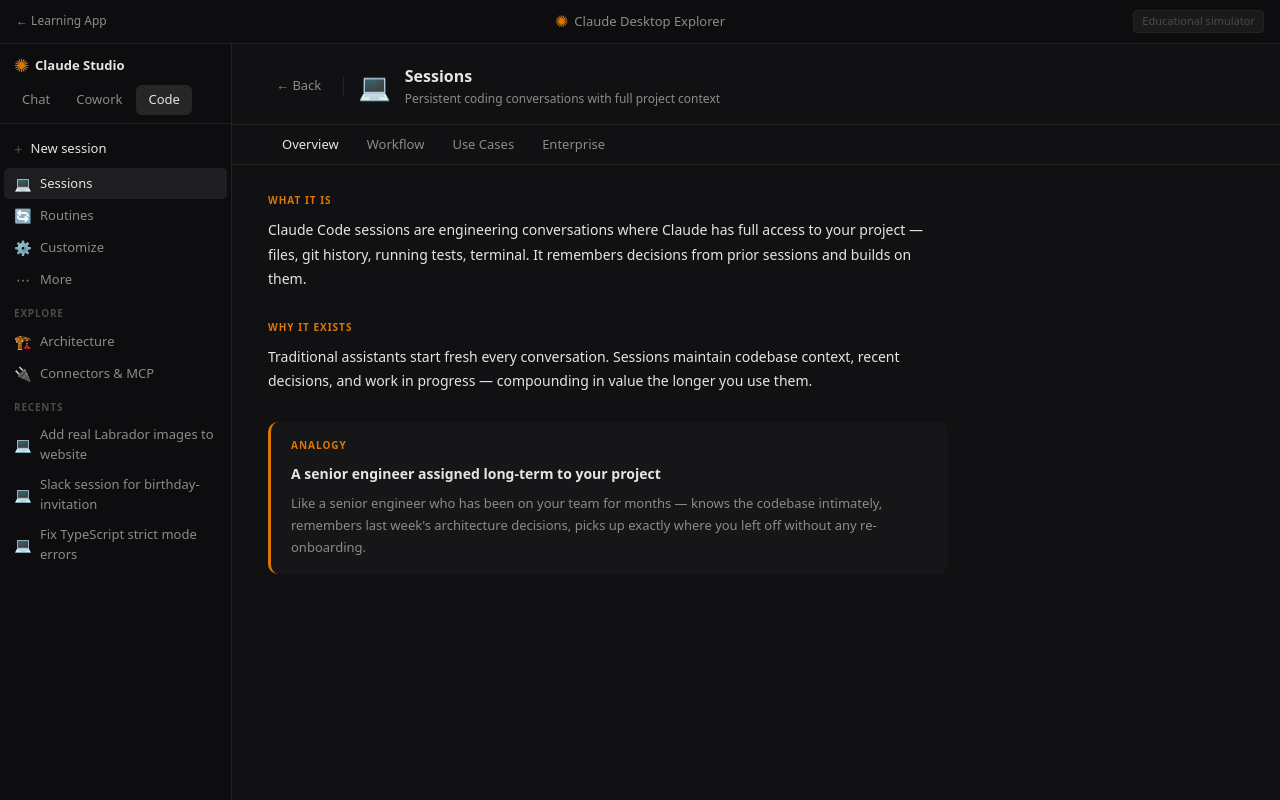
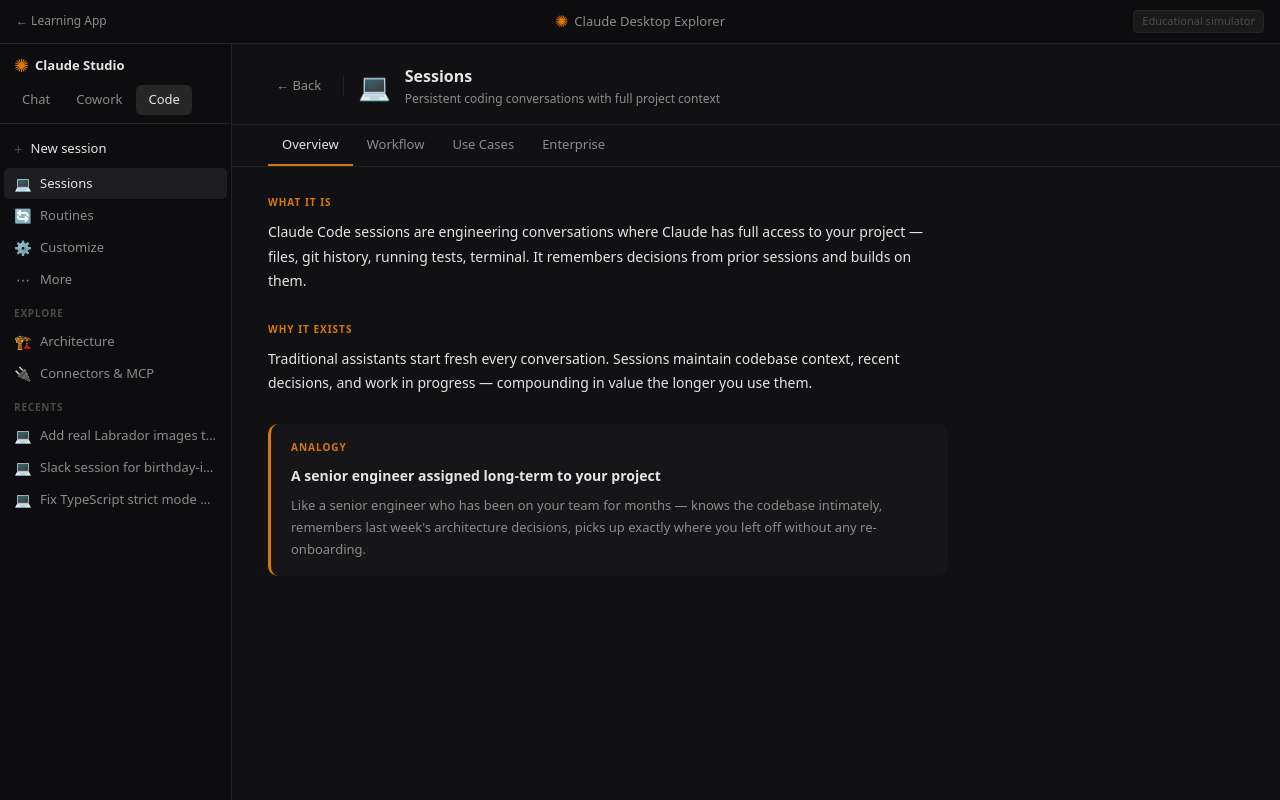
Before and after one commit to rajeshuriti/claude-terminology, a React (Vite) app in the folder learning-platform/: page /studio in a window 1280 px wide. Both pictures are taken after a click on the button 756 px from the left and 184 px from the top of the page. Built offline with nearby package versions, Linux system fonts and the light colour scheme.

Commit message:
fix: improve SidebarRow label display with text overflow handling and update DetailPanel styles for better visual clarity

```diff
--- a/learning-platform/src/pages/ClaudeDesktopStudioPage.tsx
+++ b/learning-platform/src/pages/ClaudeDesktopStudioPage.tsx
@@ -64,7 +64,7 @@
       }}
     >
       <span style={{ width: 18, textAlign: 'center', fontSize: 14, flexShrink: 0 }}>{emoji}</span>
-      <span style={{ flex: 1, truncate: true }}>{label}</span>
+      <span style={{ flex: 1, overflow: 'hidden', textOverflow: 'ellipsis', whiteSpace: 'nowrap' }}>{label}</span>
       {badge && (
         <span style={{ fontSize: 10, padding: '1px 5px', borderRadius: 3, background: '#2a2a2a', color: DIM }}>{badge}</span>
       )}
@@ -515,8 +515,9 @@
             style={{
               padding: '10px 14px', fontSize: 13,
               color: tab === t.id ? TEXT : MUTED,
+              borderTop: 'none', borderLeft: 'none', borderRight: 'none',
               borderBottom: `2px solid ${tab === t.id ? ORANGE : 'transparent'}`,
-              background: 'transparent', border: 'none',
+              background: 'transparent',
               cursor: 'pointer', transition: 'color 0.1s',
             }}
           >
```
